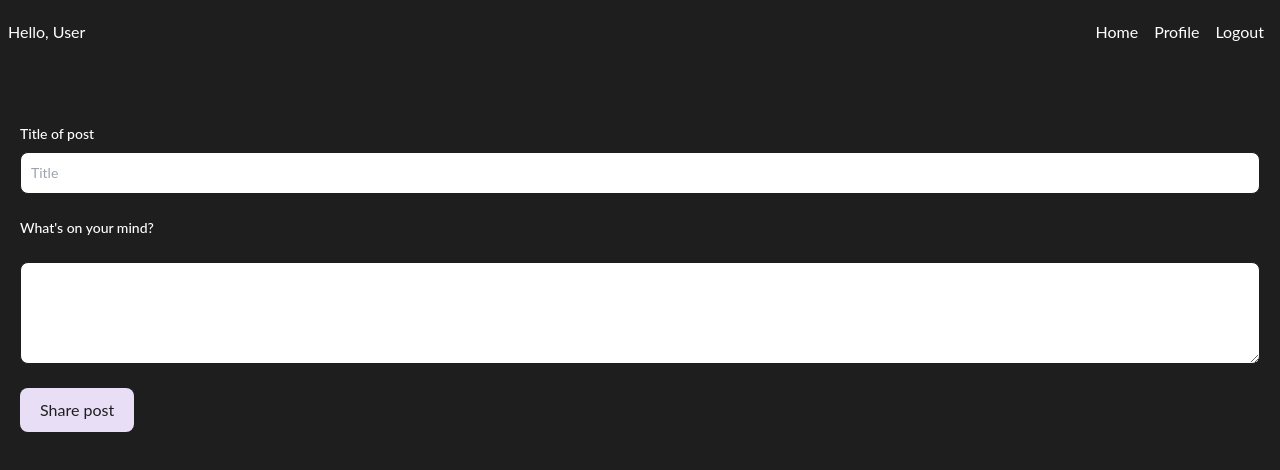
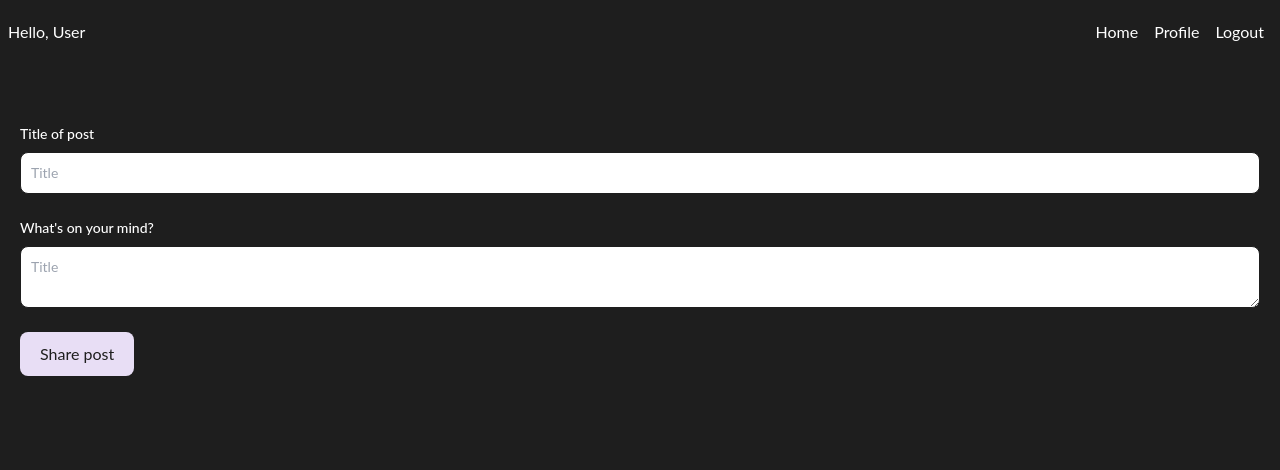
Before and after one commit to bmsf/js2-courseassignment, a website with bundled scripts: page pages/home/index.html in a window 1280 px wide. Built offline with nearby package versions, Linux system fonts and the light colour scheme.

Commit message:
updated imports

```diff
--- a/pages/home/index.html
+++ b/pages/home/index.html
@@ -44,18 +44,20 @@
 						required
 					/>
 				</div>
+				<div>
+					<label for="body" class="block mb-2 text-sm font-medium"
+						>What's on your mind?</label
+					>
+					<textarea
+						type="body"
+						name="body"
+						id="body"
+						class="text-primary border border-gray-300 text-gray-900 sm:text-sm rounded-lg focus:ring-primary-600 focus:border-primary-600 block w-full p-2.5"
+						placeholder="Title"
+						required
+					></textarea>
+				</div>
 
-				<label
-					for="message"
-					class="block mb-2 text-sm font-medium text-gray-900"
-					>What's on your mind?</label
-				>
-				<textarea
-					id="message"
-					rows="4"
-					required
-					class="block p-2.5 w-full text-sm text-primary rounded-lg border border-gray-300 focus:ring-blue-500 focus:border-blue-500"
-				></textarea>
 				<button
 					type="submit"
 					class="text-primary bg-secondary rounded-lg px-5 py-2.5 text-center"
--- a/src/js/api/posts/create.mjs
+++ b/src/js/api/posts/create.mjs
@@ -13,7 +13,5 @@ export const createPost = async (postData) => {
 		body,
 	});
 
-	const post = await response.json();
-
-
+	return await response.json();
 };
--- a/src/js/api/posts/index.mjs
+++ b/src/js/api/posts/index.mjs
@@ -1 +1,4 @@
 export * from './create.mjs';
+export * from './delete.mjs';
+export * from './edit.mjs';
+export * from './get.mjs';
```
Also changed, not shown: src/js/index.mjs (+2 -7 lines).
